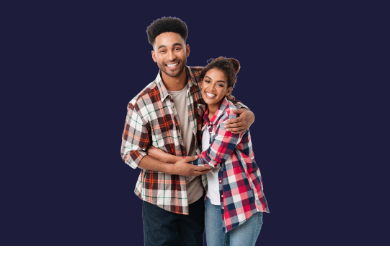
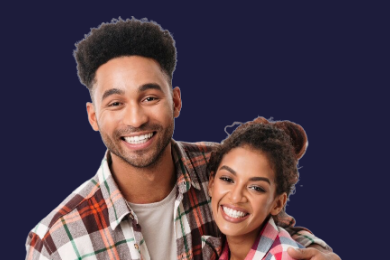
Before and after one commit to italobandeira/executivo-americanlife, a plain HTML site: page index.html in a window 390 px wide. Shown: the part 444-705 px from the top of the page. Drawn offline with nearby package versions, Linux system fonts and the light colour scheme.

Commit message:
Corrigindo bug do banner

```diff
--- a/src/styles/home.css
+++ b/src/styles/home.css
@@ -2,14 +2,13 @@
     background-color: #1d1c3b;
     display: flex;
     position: relative;
-
-    width: 100%;
-    min-height: 40vh; /* Altura mínima */
-    max-height: 70vh; /* Altura máxima */
+     width: 100%;
+    min-height: 40vh;
+    max-height: 70vh;
     padding: 0px;
     padding-right: 150px;
     padding-left: 150px;
-    overflow: hidden; /* Impede que elementos saiam da section */
+    overflow: hidden;
 }
 
 #cta {
@@ -107,6 +106,7 @@
         padding: 0px;
         padding-right: 5px;
         padding-left: 5px;
+        overflow: hidden;
     }
 
     #american {
@@ -156,7 +156,7 @@
     }
 
     #banner img {
-        max-width: 40%;
+        max-width: auto;
         height: auto;
         object-fit: contain; /* Garante que a imagem se ajuste sem distorcer */
     }
```
